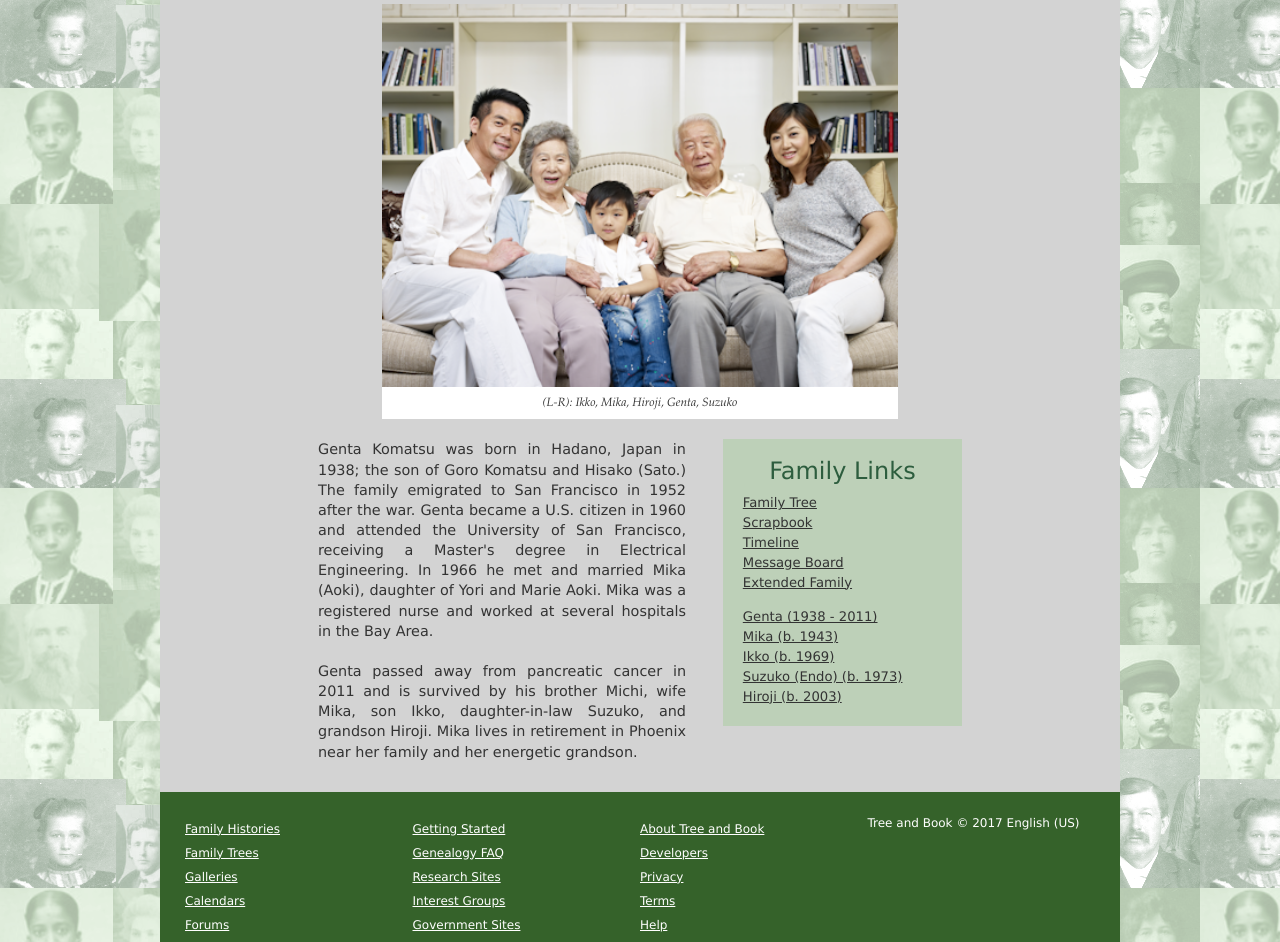
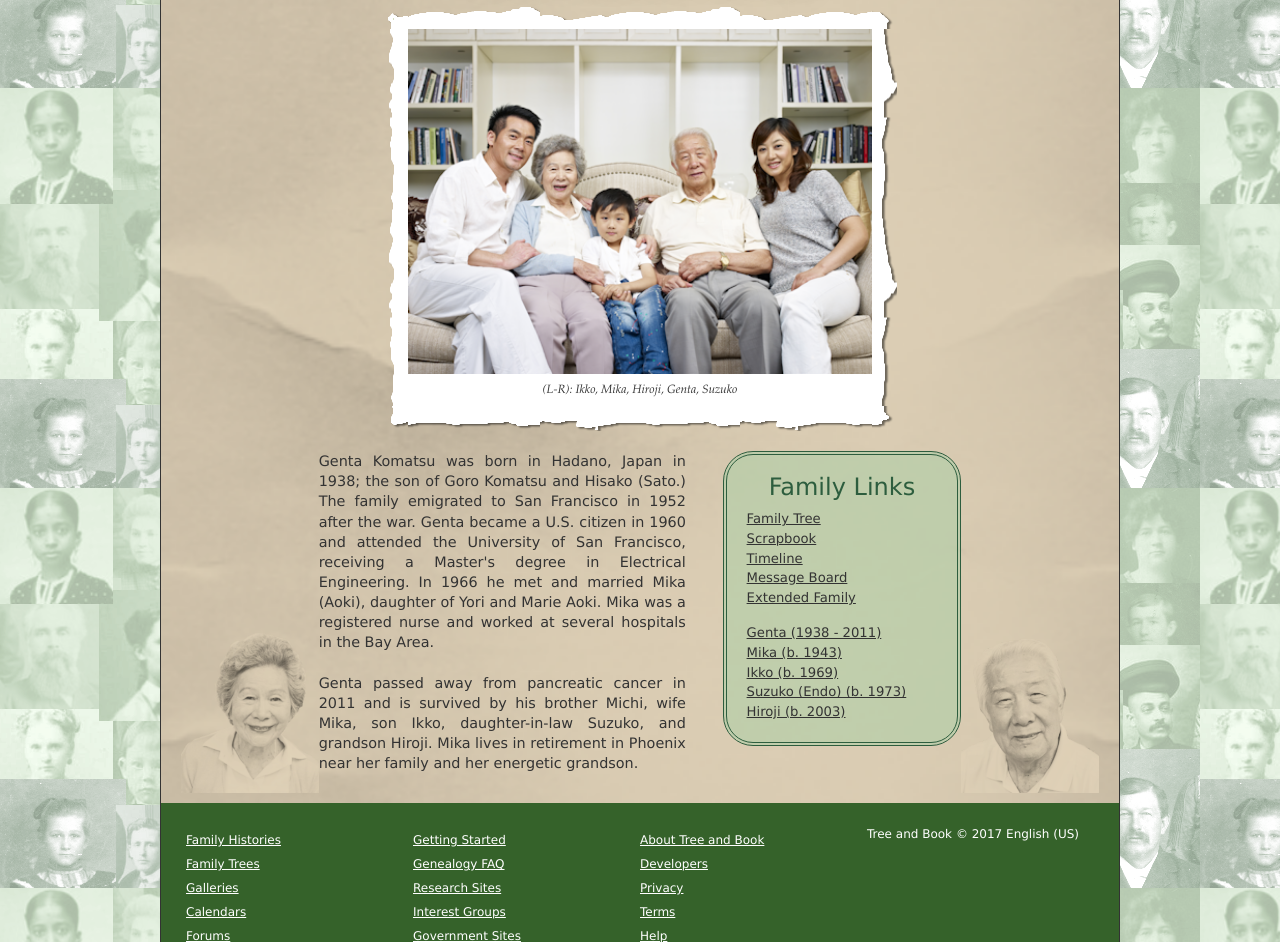
Before and after one commit to west-mec-coding-Y1S2/S2_Exercise_06, a plain HTML site: page index.html in a window 1280 px wide. Shown: the part 312-1254 px from the top of the page. Drawn offline with Linux system fonts and the light colour scheme.

Commit message:
Added borders
Added borders and border styles with graphic images.

```diff
--- a/tb_visual1.css
+++ b/tb_visual1.css
@@ -14,8 +14,12 @@
 */
 
 
+
 /* Figure Box Styles */
 figure {
+    border-style: solid;
+    border-width: 25px;
+    border-image: url(tb_border.png) 50 repeat;
     margin: 20px auto 0px;
     width: 80%;
 }
@@ -41,17 +45,29 @@ html {
 
 
 /* Article Styles */
+article {
+    background: url(tb_back2.png) bottom right/15% no-repeat content-box, url(tb_back3.png) bottom left/ 15% no-repeat content-box, url(tb_back4.png) 100%/cover no-repeat, rgb(211, 211, 211);
+}
 
+article header h1 {
+    text-shadow: rgb(181, 211, 181) 2px 2px 1px, rgba(21, 21, 21, 0.66) 5px 5px 25px;
+}
 
 
 
 /* Page Body Styles */
-
+body {
+    border-left: 1px solid rgb(51, 51, 51);
+    border-right: 1px solid rgb(51, 51, 51);
+}
 
 
 
 /* Aside Styles */
-
+aside {
+    border: 4px double rgb(45, 93, 62);
+    border-radius: 30px;
+}
 
 
 /* Footer Styles */
```
